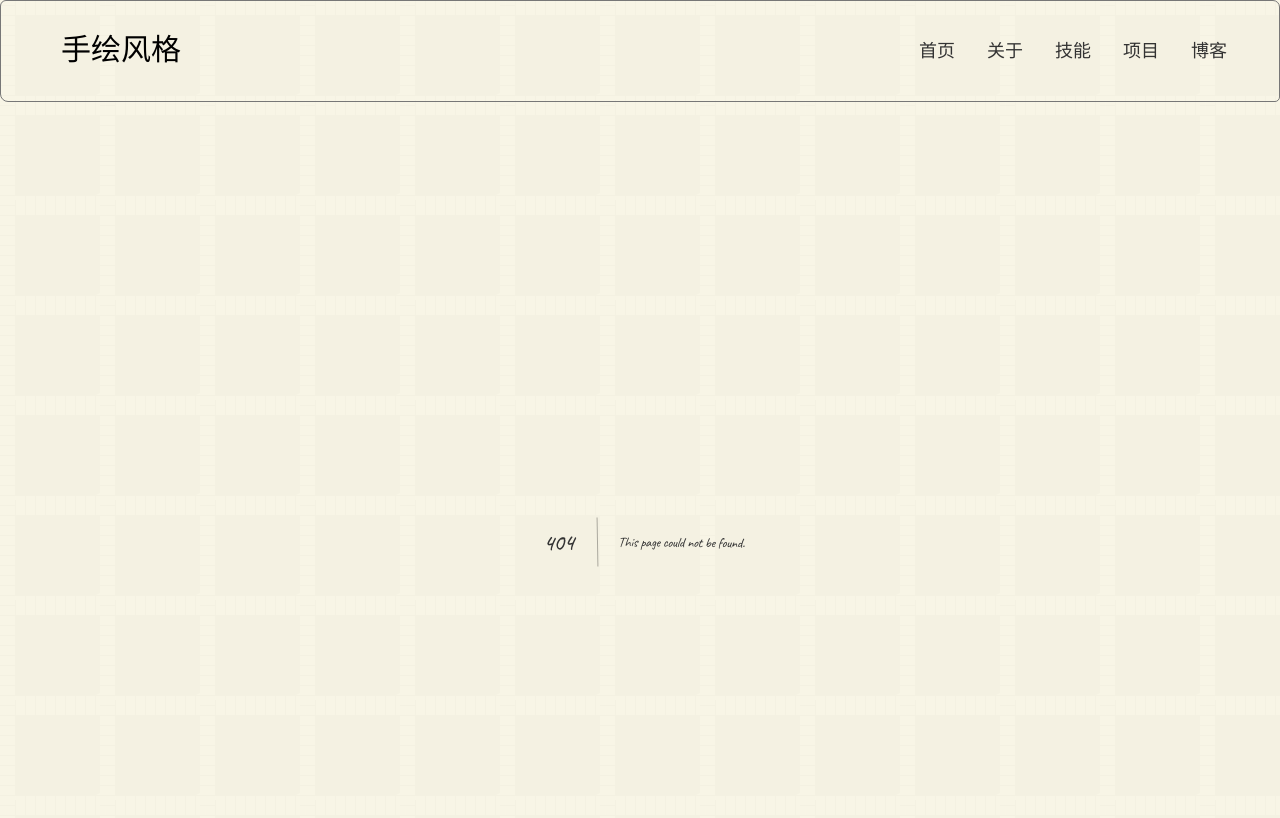
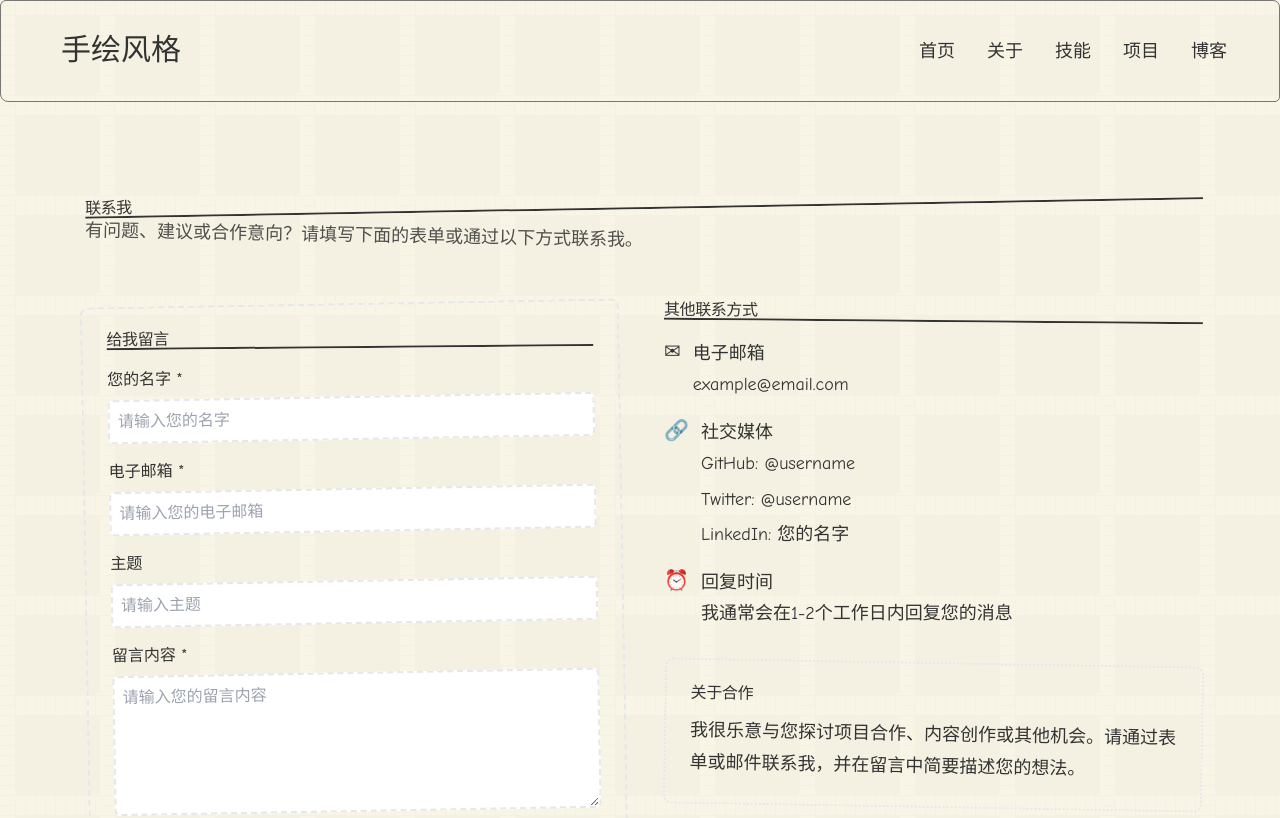
Before and after one commit to faiz-gear/freehand-style-blog, a Next.js app: page /contact in a window 1280 px wide. Before the commit this address had no page. Shown: the top 818 px of the page. Built offline with nearby package versions, Linux system fonts and the light colour scheme.

Commit message:
Complete core pages and update footer navigation
- Finalize contact and 404 pages with hand-drawn style
- Add direct link to contact page in footer
- Update project roadmap and completed tasks in scratchpad

```diff
--- /dev/null
+++ b/src/app/contact/page.tsx
@@ -0,0 +1,141 @@
+import PageContainer from "~/components/shared/PageContainer";
+import PageHeader from "~/components/shared/PageHeader";
+
+export const metadata = {
+  title: "联系我 | 手绘风格博客",
+  description: "有任何问题或合作意向，欢迎与我联系",
+};
+
+export default function ContactPage() {
+  return (
+    <PageContainer>
+      <PageHeader
+        title="联系我"
+        description="有问题、建议或合作意向？请填写下面的表单或通过以下方式联系我。"
+      />
+
+      <div className="grid gap-10 md:grid-cols-2">
+        {/* 联系表单 */}
+        <div className="border-ink-primary rotate-hand-slight-left rounded-lg border-2 border-dashed p-6">
+          <h2 className="pencil-line-animation mb-4">给我留言</h2>
+          <form className="space-y-4">
+            <div>
+              <label
+                htmlFor="name"
+                className="text-ink-primary mb-2 block font-medium"
+              >
+                您的名字 <span className="text-ink-accent">*</span>
+              </label>
+              <input
+                type="text"
+                id="name"
+                className="border-ink-primary bg-paper-light text-ink-primary focus:ring-ink-accent w-full rounded-md border-2 border-dashed p-2 focus:outline-none focus:ring-2"
+                placeholder="请输入您的名字"
+                required
+              />
+            </div>
+
+            <div>
+              <label
+                htmlFor="email"
+                className="text-ink-primary mb-2 block font-medium"
+              >
+                电子邮箱 <span className="text-ink-accent">*</span>
+              </label>
+              <input
+                type="email"
+                id="email"
+                className="border-ink-primary bg-paper-light text-ink-primary focus:ring-ink-accent w-full rounded-md border-2 border-dashed p-2 focus:outline-none focus:ring-2"
+                placeholder="请输入您的电子邮箱"
+                required
+              />
+            </div>
+
+            <div>
+              <label
+                htmlFor="subject"
+                className="text-ink-primary mb-2 block font-medium"
+              >
+                主题
+              </label>
+              <input
+                type="text"
+                id="subject"
+                className="border-ink-primary bg-paper-light text-ink-primary focus:ring-ink-accent w-full rounded-md border-2 border-dashed p-2 focus:outline-none focus:ring-2"
+                placeholder="请输入主题"
+              />
+            </div>
+
+            <div>
+              <label
+                htmlFor="message"
+                className="text-ink-primary mb-2 block font-medium"
+              >
+                留言内容 <span className="text-ink-accent">*</span>
+              </label>
+              <textarea
+                id="message"
+                rows={5}
+                className="border-ink-primary bg-paper-light text-ink-primary focus:ring-ink-accent w-full rounded-md border-2 border-dashed p-2 focus:outline-none focus:ring-2"
+                placeholder="请输入您的留言内容"
+                required
+              ></textarea>
+            </div>
+
+            <button
+              type="submit"
+              className="bg-ink-primary hover:bg-ink-accent text-paper-light rotate-hand-slight-right inline-block transform rounded-md px-6 py-2 font-medium transition-transform hover:scale-105"
+            >
+              发送留言
+            </button>
+          </form>
+        </div>
+
+        {/* 联系信息 */}
+        <div>
+          <div className="mb-8">
+            <h2 className="pencil-line-animation mb-4">其他联系方式</h2>
+            <ul className="space-y-4">
+              <li className="flex items-start">
+                <span className="text-ink-accent mr-3 text-xl">✉</span>
+                <div>
+                  <p className="text-ink-primary font-medium">电子邮箱</p>
+                  <p className="text-ink-secondary">example@email.com</p>
+                </div>
+              </li>
+
+              <li className="flex items-start">
+                <span className="text-ink-accent mr-3 text-xl">🔗</span>
+                <div>
+                  <p className="text-ink-primary font-medium">社交媒体</p>
+                  <div className="space-y-1">
+                    <p className="text-ink-secondary">GitHub: @username</p>
+                    <p className="text-ink-secondary">Twitter: @username</p>
+                    <p className="text-ink-secondary">LinkedIn: 您的名字</p>
+                  </div>
+                </div>
+              </li>
+
+              <li className="flex items-start">
+                <span className="text-ink-accent mr-3 text-xl">⏰</span>
+                <div>
+                  <p className="text-ink-primary font-medium">回复时间</p>
+                  <p className="text-ink-secondary">
+                    我通常会在1-2个工作日内回复您的消息
+                  </p>
+                </div>
+              </li>
+            </ul>
+          </div>
+
+          <div className="border-ink-primary bg-paper-accent rotate-hand-slight-right rounded-lg border-2 border-dotted p-6">
+            <h3 className="text-ink-primary mb-3 font-medium">关于合作</h3>
+            <p className="text-ink-secondary">
+              我很乐意与您探讨项目合作、内容创作或其他机会。请通过表单或邮件联系我，并在留言中简要描述您的想法。
+            </p>
+          </div>
+        </div>
+      </div>
+    </PageContainer>
+  );
+}
--- /dev/null
+++ b/src/app/not-found.tsx
@@ -0,0 +1,72 @@
+import Link from "next/link";
+import PageContainer from "~/components/shared/PageContainer";
+
+export const metadata = {
+  title: "页面未找到 | 手绘风格博客",
+  description: "很抱歉，您访问的页面不存在",
+};
+
+export default function NotFound() {
+  return (
+    <PageContainer className="flex flex-col items-center justify-center py-20 text-center">
+      <div className="mb-8 flex flex-col items-center">
+        <h1 className="pencil-line-animation mb-3 text-8xl font-bold">404</h1>
+        <div className="border-ink-primary relative -mt-3 mb-6 h-0.5 w-32 border-t-2 border-dashed"></div>
+        <h2 className="text-ink-primary rotate-hand-slight-left mb-4 text-3xl font-medium">
+          哎呀！页面走丢了
+        </h2>
+        <p className="text-ink-secondary opacity-hand-medium mb-6 max-w-md">
+          看起来您想要访问的页面消失在了纸张的边缘。它可能被橡皮擦掉了，
+          或者只是暂时藏在了笔记本的某个角落里。
+        </p>
+      </div>
+
+      <div className="bg-paper-accent border-ink-primary rotate-hand-slight-right mb-10 max-w-lg rounded-lg border-2 border-dashed p-6">
+        <div className="mb-4 flex justify-center">
+          <div className="opacity-hand-medium text-8xl">🔍</div>
+        </div>
+        <p className="text-ink-secondary mb-2">
+          您可以尝试返回首页，或者查看其他有趣的页面：
+        </p>
+        <ul className="mt-4 space-y-2">
+          <li>
+            <Link
+              href="/"
+              className="text-ink-accent underline-hand hover:text-ink-primary"
+            >
+              ✏️ 返回首页
+            </Link>
+          </li>
+          <li>
+            <Link
+              href="/blog"
+              className="text-ink-accent underline-hand hover:text-ink-primary"
+            >
+              📝 浏览博客文章
+            </Link>
+          </li>
+          <li>
+            <Link
+              href="/projects"
+              className="text-ink-accent underline-hand hover:text-ink-primary"
+            >
+              🎨 查看项目作品
+            </Link>
+          </li>
+          <li>
+            <Link
+              href="/contact"
+              className="text-ink-accent underline-hand hover:text-ink-primary"
+            >
+              ✉️ 联系我
+            </Link>
+          </li>
+        </ul>
+      </div>
+
+      <div className="text-ink-secondary opacity-hand-light italic">
+        <p>如果您认为这是一个错误，请告诉我，我会尽快修复它。</p>
+      </div>
+    </PageContainer>
+  );
+}
--- a/src/components/layout/Footer.tsx
+++ b/src/components/layout/Footer.tsx
@@ -42,7 +42,10 @@ export default function Footer() {
 
         <p className="text-ink-light font-handwriting-body rotate-hand-slight-right text-center text-sm">
           用 Next.js 搭建 | 手绘风格主题 |{" "}
-          <a href="#" className="hover:text-accent-blue transition-colors">
+          <a
+            href="/contact"
+            className="hover:text-accent-blue transition-colors"
+          >
             联系我
           </a>
         </p>
```
Also changed, not shown: .cursor/scratchpad.md.
